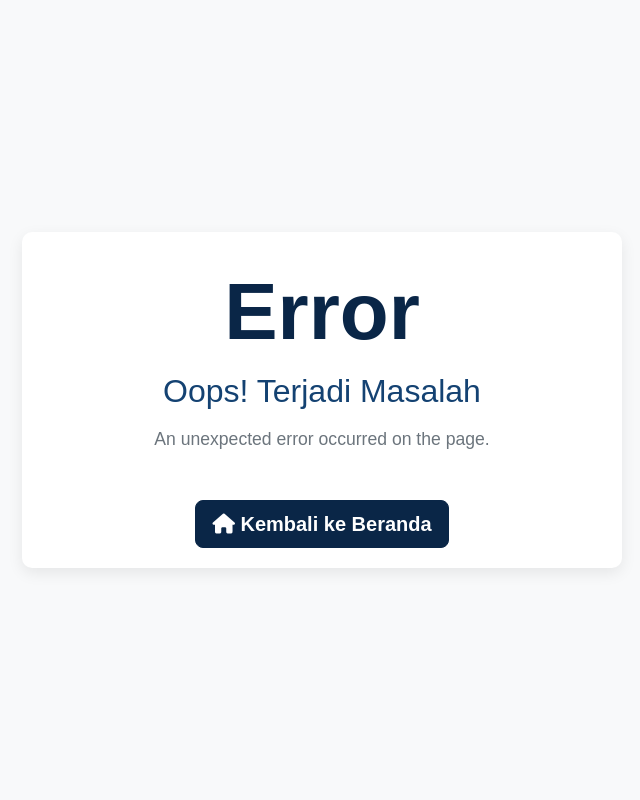
After one commit to mughie77/arsip-smk2, a PHP site: page /error.php in a window 1280 px wide. The commit adds this page. Shown: the whole page, without its empty margins (318-958 px from the left). Run offline with PHP 8.4, Linux system fonts and the light colour scheme.

Commit message:
Feat: Add error pages and secure file handling
This commit introduces a robust system for handling errors and serving files securely.

- **Custom Error Pages:** A generic `error.php` template and a `404.php` page have been created. The `.htaccess` file is now configured to serve custom, user-friendly pages for 404, 403, and 500 errors.

- **Secure File Viewer:** A new `core/view_berkas.php` script now acts as a gateway for all file downloads. It authenticates the user, validates the request, and checks for the file's existence before serving it. This prevents direct access to the `uploads` directory and provides a graceful error for missing files.

- **Updated Views:** All links to view files in `surat_masuk`, `surat_keluar`, and `notulen` now point to the secure `view_berkas.php` script. A 'No File' text is shown if a record has no attachment.

```diff
--- /dev/null
+++ b/error.php
@@ -0,0 +1,88 @@
+<?php
+// error.php
+$error_code = isset($_GET['code']) ? htmlspecialchars($_GET['code']) : 'Error';
+$error_message = isset($_GET['message']) ? htmlspecialchars($_GET['message']) : 'An unexpected error occurred on the page.';
+
+// Custom messages for specific codes if no message is provided
+if (!isset($_GET['message'])) {
+    switch ($error_code) {
+        case '404':
+            $error_message = 'The page or resource you are looking for could not be found.';
+            break;
+        case '403':
+            $error_message = 'You do not have permission to access this page.';
+            break;
+        case '500':
+            $error_message = 'The server encountered an internal error. Please try again later.';
+            break;
+        case 'File Not Found':
+             $error_message = 'The requested file does not exist on the server or may have been deleted.';
+            break;
+    }
+}
+?>
+<!DOCTYPE html>
+<html lang="id">
+<head>
+    <meta charset="UTF-8">
+    <meta name="viewport" content="width=device-width, initial-scale=1.0">
+    <title>Error <?php echo $error_code; ?> - Arsip Digital</title>
+    <!-- Bootstrap 5 CSS -->
+    <link href="https://cdn.jsdelivr.net/npm/bootstrap@5.3.3/dist/css/bootstrap.min.css" rel="stylesheet">
+    <!-- Font Awesome Icons -->
+    <link rel="stylesheet" href="https://cdnjs.cloudflare.com/ajax/libs/font-awesome/6.4.0/css/all.min.css">
+    <style>
+        body {
+            background-color: #f8f9fa;
+            display: flex;
+            justify-content: center;
+            align-items: center;
+            height: 100vh;
+            font-family: 'Poppins', sans-serif;
+        }
+        .error-container {
+            text-align: center;
+            max-width: 600px;
+            padding: 20px;
+            border-radius: 10px;
+            background: #fff;
+            box-shadow: 0 5px 15px rgba(0,0,0,0.08);
+        }
+        .error-code {
+            font-size: 5rem;
+            font-weight: 700;
+            color: #0A2647; /* Primary Color */
+        }
+        .error-heading {
+            font-size: 2rem;
+            margin-top: 0;
+            margin-bottom: 1rem;
+            color: #144272; /* Secondary Color */
+        }
+        .error-message {
+            font-size: 1.1rem;
+            color: #6c757d;
+        }
+        .home-link {
+            margin-top: 2rem;
+            background-color: #0A2647;
+            border-color: #0A2647;
+            font-weight: 600;
+        }
+        .home-link:hover {
+            background-color: #144272;
+            border-color: #144272;
+        }
+    </style>
+</head>
+<body>
+    <div class="container error-container">
+        <div class="error-code"><?php echo $error_code; ?></div>
+        <h1 class="error-heading">Oops! Terjadi Masalah</h1>
+        <p class="error-message"><?php echo $error_message; ?></p>
+        <a href="/" class="btn btn-primary btn-lg home-link">
+            <i class="fas fa-home"></i> Kembali ke Beranda
+        </a>
+    </div>
+</body>
+</html>
```
Also changed, not shown: 404.php (added, +11 -0 lines), admin/notulen.php (+7 -3 lines), admin/surat_keluar.php (+7 -3 lines), admin/surat_masuk.php (+7 -3 lines), core/view_berkas.php (added, +71 -0 lines), .htaccess.
